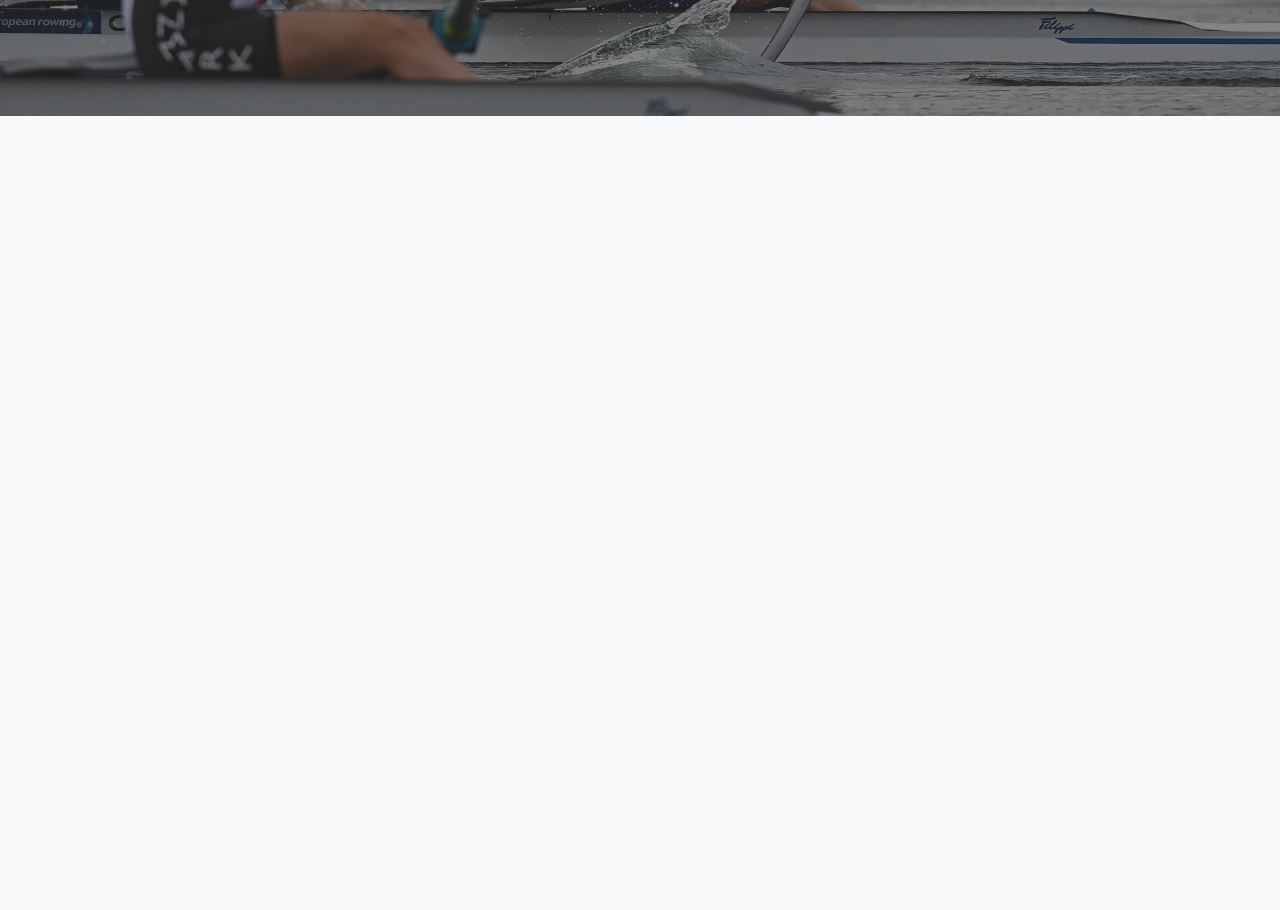
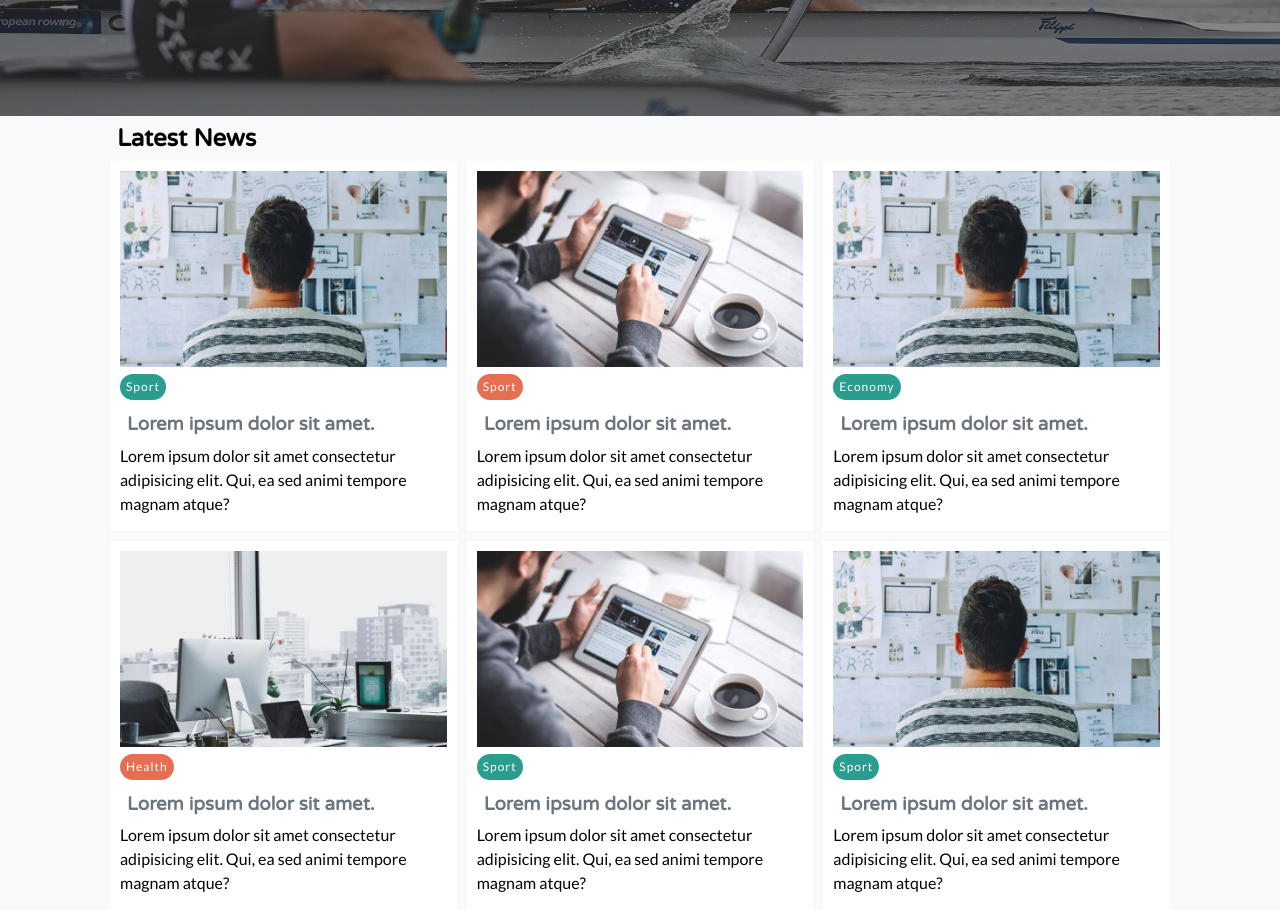
Before and after one commit to ozelmel/learn-html_css, a plain HTML site: page news-site/index.html in a window 1280 px wide. Shown: the part 404-1314 px from the top of the page. Before the commit the page ends 800 px from the top, so only its background shows below. Drawn offline with Linux system fonts and the light colour scheme.

Commit message:
article grid

```diff
--- a/news-site/css/style.css
+++ b/news-site/css/style.css
@@ -188,10 +188,9 @@ p {
   color: #fff;
   font-size: 1.2rem;
   letter-spacing: 1px;
-    padding: .4rem .6rem;
+  padding: 0.4rem 0.6rem;
   border-radius: 15px;
-    margin-bottom: .5rem;
-
+  margin-bottom: 0.5rem;
 }
 
 /* navbar */
@@ -266,10 +265,18 @@ p {
   justify-content: center;
 }
 
-#header .header-content{
+#header .header-content {
   z-index: 2;
 }
 
-#header .header-content p{
+#header .header-content p {
   margin-bottom: 1rem;
 }
+
+/* articles */
+
+#main-articles .articles-container {
+  display: grid;
+  grid-template-columns: repeat(3, 1fr);
+  gap: 1rem;
+}
--- a/news-site/index.html
+++ b/news-site/index.html
@@ -45,11 +45,101 @@
           <div class="header-content">
             <div class="category bg-secondary">Sports</div>
             <h1>World Rowing Race</h1>
-                    <p class="mb-4">Lorem ipsum dolor sit amet, consectetur adipisicing elit. Necessitatibus animi doloremque facere impedit ex laborum minima maiores architecto ipsam eaque.</p>
+            <p class="mb-4">
+              Lorem ipsum dolor sit amet, consectetur adipisicing elit.
+              Necessitatibus animi doloremque facere impedit ex laborum minima
+              maiores architecto ipsam eaque.
+            </p>
             <a href="#" class="btn btn-primary">Read more</a>
           </div>
         </div>
       </div>
     </header>
+
+    <section id="main-articles">
+      <div class="container">
+        <h2>Latest News</h2>
+        <div class="articles-container">
+          <article class="card">
+            <img src="img/img-1.webp" alt="" />
+            <div>
+              <div class="category bg-secondary">Sport</div>
+              <h3>
+                <a href="article.html"> Lorem ipsum dolor sit amet. </a>
+              </h3>
+              <p>
+                Lorem ipsum dolor sit amet consectetur adipisicing elit. Qui, ea
+                sed animi tempore magnam atque?
+              </p>
+            </div>
+          </article>
+          <article class="card">
+            <img src="img/img-2.webp" alt="" />
+            <div>
+              <div class="category bg-primary">Sport</div>
+              <h3>
+                <a href="article.html"> Lorem ipsum dolor sit amet. </a>
+              </h3>
+              <p>
+                Lorem ipsum dolor sit amet consectetur adipisicing elit. Qui, ea
+                sed animi tempore magnam atque?
+              </p>
+            </div>
+          </article>
+          <article class="card">
+            <img src="img/img-1.webp" alt="" />
+            <div>
+              <div class="category bg-secondary">Economy</div>
+              <h3>
+                <a href="article.html"> Lorem ipsum dolor sit amet. </a>
+              </h3>
+              <p>
+                Lorem ipsum dolor sit amet consectetur adipisicing elit. Qui, ea
+                sed animi tempore magnam atque?
+              </p>
+            </div>
+          </article>
+          <article class="card">
+            <img src="img/img-3.webp" alt="" />
+            <div>
+              <div class="category bg-primary">Health</div>
+              <h3>
+                <a href="article.html"> Lorem ipsum dolor sit amet. </a>
+              </h3>
+              <p>
+                Lorem ipsum dolor sit amet consectetur adipisicing elit. Qui, ea
+                sed animi tempore magnam atque?
+              </p>
+            </div>
+          </article>
+          <article class="card">
+            <img src="img/img-2.webp" alt="" />
+            <div>
+              <div class="category bg-secondary">Sport</div>
+              <h3>
+                <a href="article.html"> Lorem ipsum dolor sit amet. </a>
+              </h3>
+              <p>
+                Lorem ipsum dolor sit amet consectetur adipisicing elit. Qui, ea
+                sed animi tempore magnam atque?
+              </p>
+            </div>
+          </article>
+          <article class="card">
+            <img src="img/img-1.webp" alt="" />
+            <div>
+              <div class="category bg-secondary">Sport</div>
+              <h3>
+                <a href="article.html"> Lorem ipsum dolor sit amet. </a>
+              </h3>
+              <p>
+                Lorem ipsum dolor sit amet consectetur adipisicing elit. Qui, ea
+                sed animi tempore magnam atque?
+              </p>
+            </div>
+          </article>
+        </div>
+      </div>
+    </section>
   </body>
 </html>
```
Lines whose indentation alone changed are shown as unchanged.
